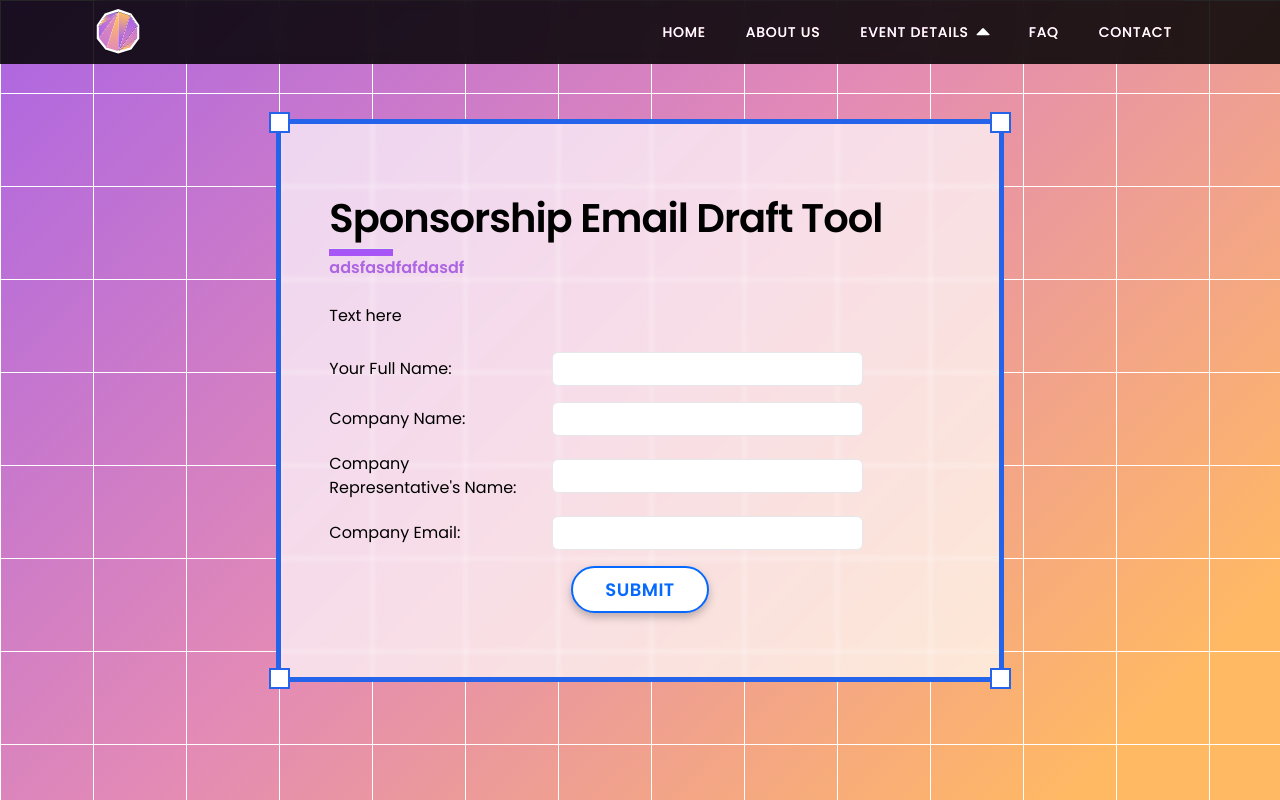
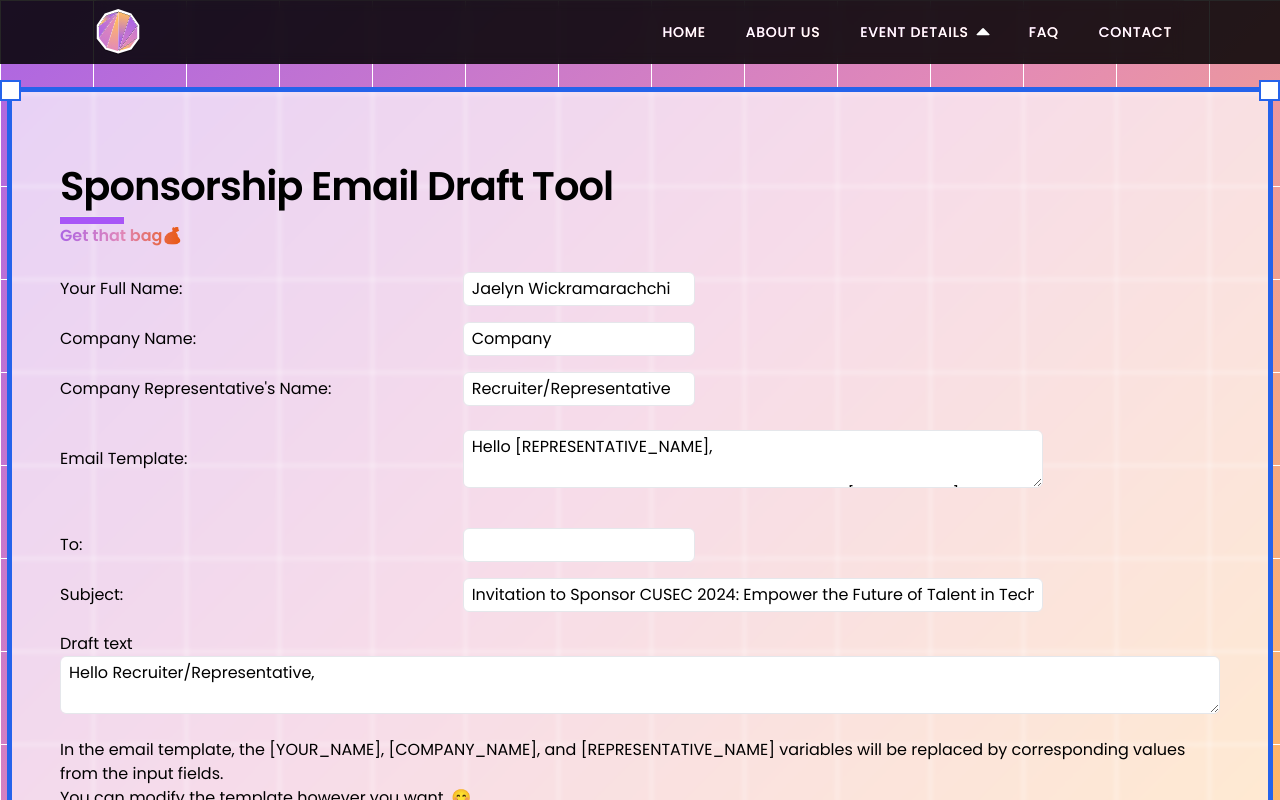
Before and after one commit to cusec/2024, a Next.js app: page /email-drafts in a window 1280 px wide. Shown: the top 800 px of the page. Built offline with nearby package versions, Linux system fonts and the light colour scheme.

Commit message:
feat: Create tool to generate email drafts

```diff
--- a/src/app/email-drafts/page.tsx
+++ b/src/app/email-drafts/page.tsx
@@ -1,9 +1,91 @@
+"use client";
+
 import BlueBorderSquareBox from "@/components/Landing Page/BlueBorderSquareBox";
-import Link from "next/link";
+import { useState, ChangeEvent, useEffect } from "react";
 
 export default function EmailDrafts() {
+  const initialTemplate = `Hello [REPRESENTATIVE_NAME],
+
+I hope this message finds you well. My name is [YOUR_NAME], and I'm currently the Director of Technology for the Canadian University Software Engineering Conference (CUSEC) 2024.
+
+Since its inception in 2002, CUSEC has stood as a beacon for emerging talent and industry innovation in software engineering. Over the years, we've successfully curated a space where students and professionals can converge to explore the frontiers of software technology. Notably, CUSEC has become the largest student-run software engineering conference in Canada, attracting participants from premier universities nationwide.
+
+We're thrilled to announce that CUSEC will be making its grand return to Montreal from January 4th to 6th, 2024. We're expecting an attendance of over 300 students from Canada's leading educational institutions, offering them a unique platform to engage, learn, and potentially find their next creative or professional endeavor.
+
+We are extending an invitation to [COMPANY_NAME] to become a distinguished sponsor for CUSEC 2024. As a sponsor, you would have the unique opportunity to:
+Host specialized workshops to showcase your technologies or solutions.
+Engage directly with delegates at your exclusive booth during our career fair.
+Elevate your brand presence by sponsoring social events.
+Gain privileged access to a curated pool of resumes, delegate contact information, and dedicated interview spaces.
+Enclosed, you'll find our detailed sponsorship package, which offers a closer look at how we can tailor this partnership to meet your strategic goals. Should you have any questions or require additional information, please do not hesitate to reach out. I'd also be happy to jump on a call to further discuss how we can best meet your needs.
+
+Thank you for considering this sponsorship opportunity. We're excited about the prospect of partnering with [Your Company's Name] to make CUSEC 2024 an unforgettable experience for everyone involved.
+
+
+Cheers,
+[YOUR_NAME]
+  `;
+
+  const initialInputValues = {
+    YOUR_NAME: "Jaelyn Wickramarachchi",
+    COMPANY_NAME: "Company",
+    REPRESENTATIVE_NAME: "Recruiter/Representative",
+  };
+
+  // State variables
+  const [templateText, setTemplateText] = useState<string>(initialTemplate);
+  const [resultText, setResultText] = useState<string>("");
+  const [inputValues, setInputValues] = useState<{
+    YOUR_NAME: string;
+    COMPANY_NAME: string;
+    REPRESENTATIVE_NAME: string;
+  }>(initialInputValues);
+
+  // Function to handle input changes
+  const handleInputChange = (e: ChangeEvent<HTMLInputElement>) => {
+    const { id, value } = e.target;
+    setInputValues({
+      ...inputValues,
+      [id]: value,
+    });
+    updateResultText(templateText, {
+      ...inputValues,
+      [id]: value,
+    });
+  };
+
+  // Function to handle template changes
+  const handleTemplateChange = (e: ChangeEvent<HTMLTextAreaElement>) => {
+    const newTemplateText = e.target.value;
+    setTemplateText(newTemplateText);
+    updateResultText(newTemplateText, inputValues);
+  };
+
+  // Function to update result text
+  const updateResultText = (
+    template: string,
+    values: { [key: string]: string }
+  ) => {
+    let newResultText = template;
+    for (const [key, value] of Object.entries(values)) {
+      const replacement = value || `[${key}]`;
+      newResultText = newResultText.replace(
+        new RegExp(`\\[${key}\\]`, "g"),
+        replacement
+      );
+    }
+    setResultText(newResultText);
+  };
+
+  // Initialize result text on first render
+  useEffect(() => {
+    updateResultText(initialTemplate, initialInputValues);
+  }, []);
+
   return (
+    // TODO: Refactor code to use extract out common classes
     <div className="min-h-screen gradientGridBackground flex items-center justify-center">
+      <div className="my-20">
         <BlueBorderSquareBox>
           <form className="py-16 px-8 md:px-12">
             <h2 className="font-semibold text-[28px] md:text-[40px] tracking-tight">
@@ -11,83 +93,162 @@ export default function EmailDrafts() {
             </h2>
             <div className="space-y-6">
               <hr className="block max-w-[3rem] md:max-w-[4rem] h-2 bg-purple-500" />
-
-            <span className="text-[12px] md:text-[16px] font-semibold bg-clip-text text-transparent bg-royalPurple group-hover:bg-royalBlue transition ease-in-out duration-1000">
-              adsfasdfafdasdf
+              <span className="text-[12px] md:text-[16px] font-semibold bg-clip-text text-transparent bg-gradient-to-r from-royalPurple via-roseQuartz to-orange-600 group-hover:bg-royalBlue transition ease-in-out duration-1000">
+                Get that bag💰
               </span>
-
-            <p className="text-[12px] md:text-[16px]">Text here</p>
               {/* Inputs */}
               <div className="flex flex-col space-y-4">
                 <div className="flex items-center">
                   <label
-                  htmlFor="fullName"
+                    htmlFor="YOUR_NAME"
                     className="w-1/3 text-left whitespace-nowrap"
                   >
                     Your Full Name:
                   </label>
                   <input
                     type="text"
-                  id="fullName"
-                  name="fullName"
-                  className="ml-4 w-1/2 outline-none focus:ring ring-royalPurple rounded-md text-[12px] md:text-[16px] py-1 px-2 border"
+                    id="YOUR_NAME"
+                    name="YOUR_NAME"
+                    value={inputValues.YOUR_NAME}
+                    className="ml-4 w-1/5 outline-none focus:ring ring-royalPurple rounded-md text-[12px] md:text-[16px] py-1 px-2 border"
+                    onChange={handleInputChange}
                     required
                   />
                 </div>
                 <div className="flex items-center">
                   <label
-                  htmlFor="company_name"
+                    htmlFor="COMPANY_NAME"
                     className="w-1/3 text-left whitespace-nowrap"
                   >
                     Company Name:
                   </label>
                   <input
                     type="text"
-                  id="company_name"
-                  name="company_name"
-                  className="ml-4 w-1/2 outline-none focus:ring ring-royalPurple rounded-md text-[12px] md:text-[16px] py-1 px-2 border"
-                  required
-                />
-              </div>
-              <div className="flex items-center">
-                <label htmlFor="representativeName" className="w-1/3 text-left">
-                  Company Representative&apos;s Name:
-                </label>
-                <input
-                  type="text"
-                  id="representativeName"
-                  name="representativeName"
-                  className="ml-4 w-1/2 outline-none focus:ring ring-royalPurple rounded-md text-[12px] md:text-[16px] py-1 px-2 border"
+                    id="COMPANY_NAME"
+                    name="COMPANY_NAME"
+                    value={inputValues.COMPANY_NAME}
+                    className="ml-4 w-1/5 outline-none focus:ring ring-royalPurple rounded-md text-[12px] md:text-[16px] py-1 px-2 border"
+                    onChange={handleInputChange}
                     required
                   />
                 </div>
                 <div className="flex items-center">
                   <label
-                  htmlFor="company_email"
-                  className="w-1/3 text-left whitespace-nowrap"
+                    htmlFor="REPRESENTATIVE_NAME"
+                    className="w-1/3 text-left"
                   >
-                  Company Email:
+                    Company Representative&apos;s Name:
                   </label>
                   <input
-                  type="email"
-                  id="company_email"
-                  name="company_email"
-                  className="ml-4 w-1/2 outline-none focus:ring ring-royalPurple rounded-md text-[12px] md:text-[16px] py-1 px-2 border"
+                    type="text"
+                    id="REPRESENTATIVE_NAME"
+                    name="REPRESENTATIVE_NAME"
+                    value={inputValues.REPRESENTATIVE_NAME}
+                    className="ml-4 w-1/5 outline-none focus:ring ring-royalPurple rounded-md text-[12px] md:text-[16px] py-1 px-2 border"
+                    onChange={handleInputChange}
                     required
                   />
                 </div>
               </div>
+              <div className="flex items-center mt-4">
+                <label
+                  htmlFor="template"
+                  className="w-1/3 text-left whitespace-nowrap"
+                >
+                  Email Template:
+                </label>
+                <textarea
+                  id="template"
+                  name="template"
+                  className="ml-4 w-1/2 outline-none focus:ring ring-royalPurple rounded-md text-[12px] md:text-[16px] py-1 px-2 border"
+                  value={templateText}
+                  onChange={handleTemplateChange}
+                  required
+                />
               </div>
-          <span className="flex justify-center mt-4">
+            </div>
+            {/* <span className="flex justify-center mt-4">
               <button
                 type="submit"
                 className="drop-shadow-[0_4px_4px_rgba(0,0,0,0.25)] bg-white px-3 min-[390px]:px-5 md:px-8 py-2 text-center rounded-full uppercase text-[14px] md:text-[18px] font-semibold text-royalBlue tracking-wide transition ease-in-out duration-500 hover:scale-110 hover:bg-royalBlue hover:text-white border-2 border-royalBlue"
               >
                 Submit
               </button>
-          </span>
+            </span> */}
+            <div className="mt-10">
+              <div className="flex flex-col space-y-4">
+                <div className="flex items-center">
+                  <label
+                    htmlFor="to"
+                    className="w-1/3 text-left whitespace-nowrap"
+                  >
+                    To:
+                  </label>
+                  <input
+                    type="text"
+                    id="to"
+                    name="to"
+                    className="ml-4 w-1/5 outline-none focus:ring ring-royalPurple rounded-md text-[12px] md:text-[16px] py-1 px-2 border"
+                    value={""}
+                    required
+                  />
+                </div>
+                <div className="flex items-center">
+                  <label
+                    htmlFor="Subject"
+                    className="w-1/3 text-left whitespace-nowrap"
+                  >
+                    Subject:
+                  </label>
+                  <input
+                    type="text"
+                    id="Subject"
+                    name="Subject"
+                    className="ml-4 w-1/2 outline-none focus:ring ring-royalPurple rounded-md text-[12px] md:text-[16px] py-1 px-2 border"
+                    value={
+                      "Invitation to Sponsor CUSEC 2024: Empower the Future of Talent in Tech"
+                    }
+                    required
+                  />
+                </div>
+              </div>
+              <div className="mt-5 flex flex-col">
+                <label htmlFor="result_text">Draft text</label>
+                <textarea
+                  id="result_text"
+                  name="result_text"
+                  readOnly
+                  className="outline-none focus:ring ring-royalPurple rounded-md text-[12px] md:text-[16px] py-1 px-2 border"
+                  value={resultText}
+                />
+              </div>
+            </div>
+            <p className="text-[12px] md:text-[16px]">
+              <br />
+              In the email template, the [YOUR_NAME], [COMPANY_NAME], and
+              [REPRESENTATIVE_NAME] variables will be replaced by corresponding
+              values from the input fields. <br /> You can modify the template however you want. 😊
+            </p>
+            <br />
+            Planned features:
+            <ul className="list-disc">
+              <li>
+                Integrating it with gmail to automate the draft generation
+                process. The email signature should be generated dynamically as
+                well.
+              </li>
+              <li>
+                Linking it to the contacts spreasheet to allow the user to simply
+                select a company and a contact to email.
+              </li>
+              <li>
+                Integrate authetication to allow users to save their drafts and
+                access them later.
+              </li>
+            </ul>
           </form>
         </BlueBorderSquareBox>
       </div>
+    </div>
   );
 }
```
Lines whose indentation alone changed are shown as unchanged.
